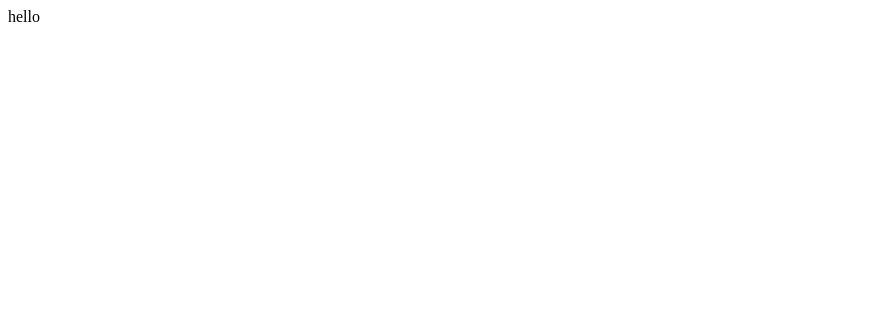
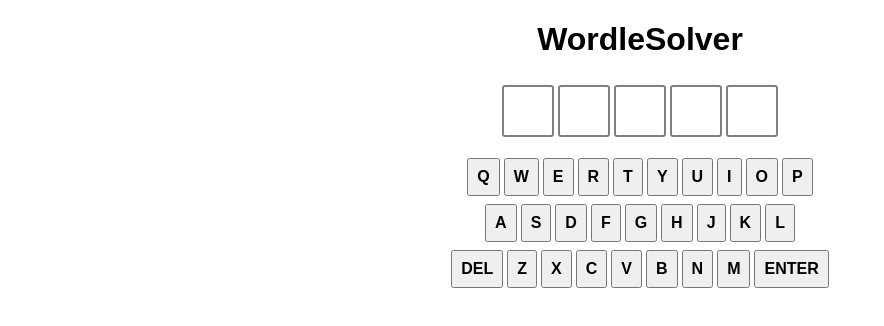
Before and after one commit to julesblau/WordleAI, a website: page wordlesolver.html in a window 1280 px wide. Shown: the whole page, without its empty margins (0-884 px from the left). Drawn offline with nearby package versions, Linux system fonts and the light colour scheme.

Commit message:
Display single board for wordle solver

```diff
--- /dev/null
+++ b/solver.js
@@ -0,0 +1,74 @@
+let aiGuessContext = []
+
+function initBoard(boardName) {
+    let board = document.getElementById(boardName)
+
+    let row = document.createElement("div")
+    row.id = boardName + "-letter-row"
+    row.className = "letter-row"
+
+    for (let j = 0; j < 5; j++) {
+        let box = document.createElement("div")
+        box.id = boardName + "-letter-box"
+        box.className = "letter-box"
+        row.appendChild(box)
+    }
+    board.appendChild(row)
+}
+
+// Insert letter into board on keyboard input
+function insertLetter(pressedKey) {
+    if (nextLetter === 5) {
+        return
+    }
+    pressedKey = pressedKey.toLowerCase()
+
+    let row = document.getElementById("solver").children[6 - guessesRemaining]
+    let box = row.children[nextLetter]
+    animateCSS(box, "pulse")
+    box.textContent = pressedKey
+    box.classList.add("filled-box")
+    currentGuess.push(pressedKey)
+    nextLetter += 1
+}
+
+// Event listener for physical keyboard
+document.addEventListener("keyup", (e) => {
+
+    if (guessesRemaining === 0) {
+        return
+    }
+
+    let pressedKey = String(e.key)
+    if (pressedKey === "Backspace" && nextLetter !== 0) {
+        deleteLetter()
+        return
+    }
+
+    if (pressedKey === "Enter" && guessesRemaining != 0) {
+        turn()
+        return
+    }
+
+    let found = pressedKey.match(/[a-z]/gi)
+    if (!found || found.length > 1) {
+        return
+    } else {
+        insertLetter(pressedKey)
+    }
+})
+
+// Delete letter from box
+function deleteLetter() {
+    let row = document.getElementById("solver").children[6 - guessesRemaining]
+    let box = row.children[nextLetter - 1]
+    box.textContent = ""
+    box.classList.remove("filled-box")
+    currentGuess.pop()
+    nextLetter -= 1
+}
+
+
+
+
+initBoard("solver")
--- a/wordlesolver.html
+++ b/wordlesolver.html
@@ -1 +1,75 @@
-hello
+<!--Favicon by NYTimes -->
+
+<!DOCTYPE html>
+<html lang="en">
+
+<head>
+    <meta charset="UTF-8">
+    <meta http-equiv="X-UA-Compatible" content="IE=edge">
+    <meta name="viewport" content="width=device-width, initial-scale=1.0">
+    <title>WordleSolver</title>
+    <link rel="icon" href="https://www.nytimes.com/games-assets/v2/metadata/wordle-apple-touch-icon.png?v=v2211081315">
+    <link rel="stylesheet" href="css/style.css">
+    <link href="https://cdnjs.cloudflare.com/ajax/libs/toastr.js/latest/toastr.min.css" rel="stylesheet" />
+    <link rel="stylesheet" href="https://cdnjs.cloudflare.com/ajax/libs/animate.css/4.1.1/animate.min.css" />
+</head>
+
+<body style="text-align: center;">
+    <div class="title">
+        <a href="index.html">
+            <h1> WordleSolver </h1>
+        </a>
+    </div>
+
+    <div id="game-boards">
+        <table class="center">
+            <tr>
+                <td>
+                    <div id="solver" class="game-board"></div>
+                </td>
+            </tr>
+        </table>
+    </div>
+
+    <div id="keyboard-cont">
+        <div class="first-row">
+            <button class="keyboard-button">q</button>
+            <button class="keyboard-button">w</button>
+            <button class="keyboard-button">e</button>
+            <button class="keyboard-button">r</button>
+            <button class="keyboard-button">t</button>
+            <button class="keyboard-button">y</button>
+            <button class="keyboard-button">u</button>
+            <button class="keyboard-button">i</button>
+            <button class="keyboard-button">o</button>
+            <button class="keyboard-button">p</button>
+        </div>
+        <div class="second-row">
+            <button class="keyboard-button">a</button>
+            <button class="keyboard-button">s</button>
+            <button class="keyboard-button">d</button>
+            <button class="keyboard-button">f</button>
+            <button class="keyboard-button">g</button>
+            <button class="keyboard-button">h</button>
+            <button class="keyboard-button">j</button>
+            <button class="keyboard-button">k</button>
+            <button class="keyboard-button">l</button>
+        </div>
+        <div class="third-row">
+            <button class="keyboard-button">Del</button>
+            <button class="keyboard-button">z</button>
+            <button class="keyboard-button">x</button>
+            <button class="keyboard-button">c</button>
+            <button class="keyboard-button">v</button>
+            <button class="keyboard-button">b</button>
+            <button class="keyboard-button">n</button>
+            <button class="keyboard-button">m</button>
+            <button class="keyboard-button">Enter</button>
+        </div>
+    </div>
+</body>
+
+<script src="https://code.jquery.com/jquery-3.6.0.min.js"
+    integrity="sha256-/xUj+3OJU5yExlq6GSYGSHk7tPXikynS7ogEvDej/m4=" crossorigin="anonymous"></script>
+<script src="https://cdnjs.cloudflare.com/ajax/libs/toastr.js/latest/toastr.min.js"></script>
+<script src="solver.js" type="module"></script>
```
